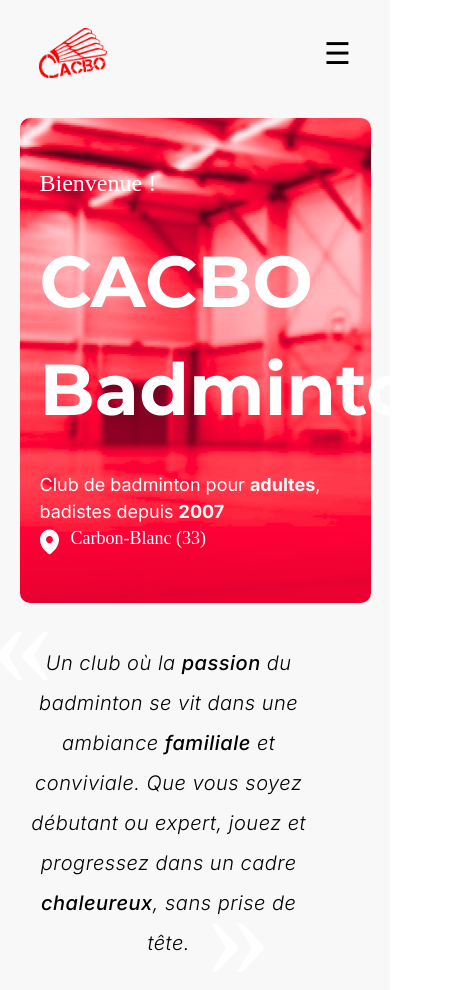
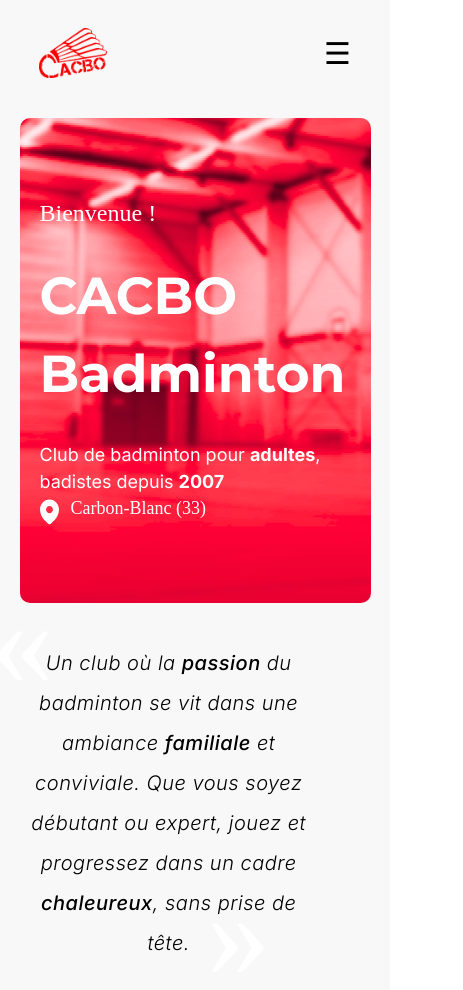
Before and after one commit to Matsuel/CACBO-Badminton, a Next.js app: page / in a window 390 px wide. Shown: the top 990 px of the page, 463 px wide, since content can reach past the window. Built offline with nearby package versions, Linux system fonts and the light colour scheme; a web font is replaced by a local one.

Commit message:
Page Home -> Responsive title

```diff
--- a/src/pages/index.tsx
+++ b/src/pages/index.tsx
@@ -32,7 +32,7 @@ export default function Home() {
                     <div className="md:w-[80%] w-[90%] h-full flex flex-col justify-center gap-7 2xl:pl-28 xl:pl-20 lg:pl-16 md:pl-10 pl-5">
                         <h3 className="font-Shantell font-medium text-white 2xl:text-4xl xl:text-[32px] lg:text-[28px] text-2xl ">Bienvenue !</h3>
 
-                        <h2 className="font-Montserrat font-bold text-white 2xl:text-8xl xl:text-[88px] lg:text-[80px] text-[72px]">CACBO Badminton</h2>
+                        <h2 className="font-Montserrat font-bold text-white 2xl:text-8xl xl:text-[86px] lg:text-[76px] md:text-[66px] text-[52px]">CACBO Badminton</h2>
 
                         <div className="flex flex-col items-start justify-center lg:gap-3 md:gap-2">
                             <h3 className="font-Inter font-normal text-white 2xl:text-3xl xl:text-[24px] lg:text-[20px] text-[18px]">Club de badminton
```
